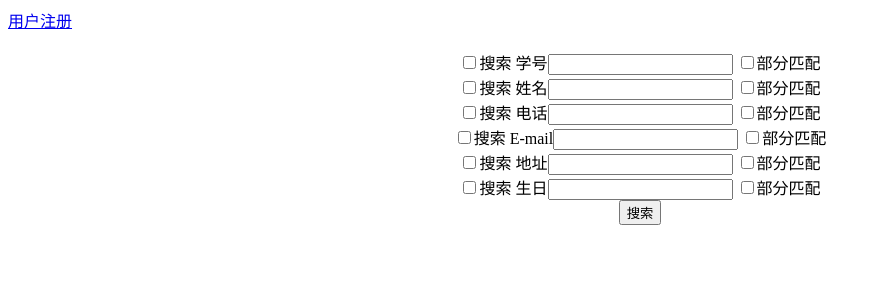
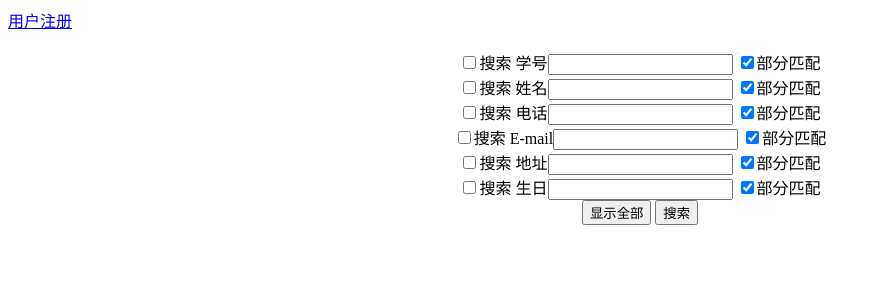
Before and after one commit to withlqs/CourseDesign, a Django app: template StuInfo/templates/search.html in a window 1280 px wide. Shown: the top 300 px of the page, without its empty margins (0-881 px from the left). Run offline with Django 3.2, Linux system fonts and the light colour scheme; the template is opened without the code that fills it, so the values that code supplies are empty; parts of the project's set-up code (start-up, migrations or seed data) failed here and were passed over.

Commit message:
fix duplicated StudentID bug while modify

```diff
--- a/StuInfo/control.py
+++ b/StuInfo/control.py
@@ -14,7 +14,7 @@ def FormToModel(form):
             )
 
 def ModelToForm(model):
-    return AddForm(
+    form = AddForm(
             initial = {
                 'StudentID': model.StudentID,
                 'Name': model.Name,
@@ -24,3 +24,5 @@ def ModelToForm(model):
                 'Birthday': model.Birthday
                 }
             )
+    form.fields['StudentID'].widget.attrs['readonly'] = True
+    return form
--- a/StuInfo/templates/search.html
+++ b/StuInfo/templates/search.html
@@ -7,13 +7,13 @@
 {% block body %}
 <center>
     <form name="input" action="/view/" method="post">{% csrf_token %}
-        <input type="checkbox" name="StudentIDEnable" />搜索 学号<input type="text" name="StudentID" maxlength="15" /> <input type="checkbox" name="StudentIDPart" />部分匹配<br/>
-        <input type="checkbox" name="NameEnable" />搜索 姓名<input type="text" name="Name" maxlength="15" /> <input type="checkbox" name="NamePart" />部分匹配<br/>
-        <input type="checkbox" name="PhoneNumberEnable" />搜索 电话<input type="text" name="PhoneNumber" maxlength="15" /> <input type="checkbox" name="PhoneNumberPart" />部分匹配<br/>
-        <input type="checkbox" name="EmailEnable" />搜索 E-mail<input type="text" name="Email" maxlength="15" /> <input type="checkbox" name="EmailPart" />部分匹配<br/>
-        <input type="checkbox" name="AddressEnable" />搜索 地址<input type="text" name="Address" maxlength="15" /> <input type="checkbox" name="AddressPart" />部分匹配<br/>
-        <input type="checkbox" name="BirthdayEnable" />搜索 生日<input type="text" name="Birthday" maxlength="15" /> <input type="checkbox" name="BirthdayPart" />部分匹配<br/>
-        <input type="submit" value="搜索" />
+        <input type="checkbox" name="StudentIDEnable" />搜索 学号<input type="text" name="StudentID" maxlength="15" /> <input type="checkbox" name="StudentIDPart" checked/>部分匹配<br/>
+        <input type="checkbox" name="NameEnable" />搜索 姓名<input type="text" name="Name" maxlength="15" /> <input type="checkbox" name="NamePart" checked/>部分匹配<br/>
+        <input type="checkbox" name="PhoneNumberEnable" />搜索 电话<input type="text" name="PhoneNumber" maxlength="15" /> <input type="checkbox" name="PhoneNumberPart" checked/>部分匹配<br/>
+        <input type="checkbox" name="EmailEnable" />搜索 E-mail<input type="text" name="Email" maxlength="15" /> <input type="checkbox" name="EmailPart" checked/>部分匹配<br/>
+        <input type="checkbox" name="AddressEnable" />搜索 地址<input type="text" name="Address" maxlength="15" /> <input type="checkbox" name="AddressPart" checked/>部分匹配<br/>
+        <input type="checkbox" name="BirthdayEnable" />搜索 生日<input type="text" name="Birthday" maxlength="15" /> <input type="checkbox" name="BirthdayPart" checked/>部分匹配<br/>
+        <input type="button" value="显示全部" onclick="javascript:location.href='/view/?all=1'" /> <input type="submit" value="搜索" />
     </form>
 </center>
 {% endblock %}
--- a/StuInfo/templates/view.html
+++ b/StuInfo/templates/view.html
@@ -18,6 +18,8 @@
             <td><a href="/modify/?StudentID={{ item.StudentID }}">修改</a></td>
             <td><a href="/delete/?StudentID={{ item.StudentID }}">删除</a></td>
         </tr>
+        {% empty %}
+        无符合条件的信息
         {% endfor %}
     </table>
 </center>
```
Also changed, not shown: StuInfo/views.py (+13 -2 lines).
